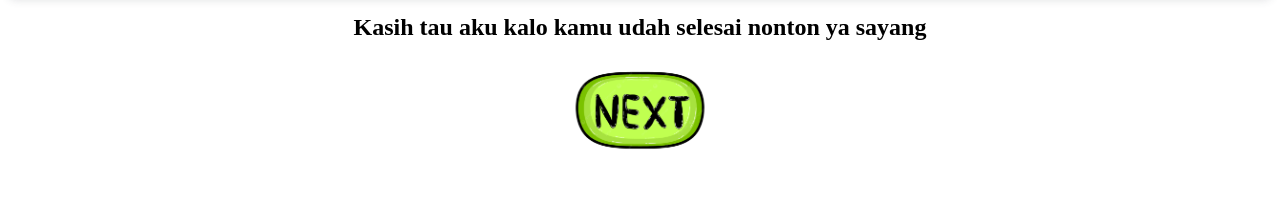
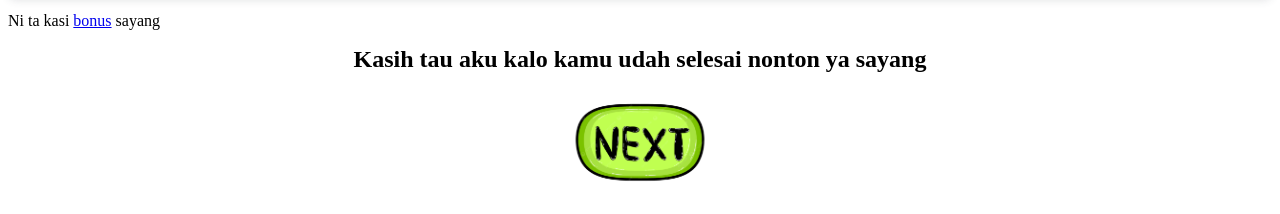
Before and after one commit to RisangK/hbdsayang, a plain HTML site: page ucapan-ultah-main/gambar.html in a window 1280 px wide. Shown: the part 2376-2590 px from the top of the page. Before the commit the page ends 2558 px from the top, so only its background shows below. Drawn offline with Linux system fonts and the light colour scheme.

Commit message:
gambar.html

```diff
--- a/ucapan-ultah-main/gambar.html
+++ b/ucapan-ultah-main/gambar.html
@@ -7,7 +7,7 @@
         <link rel="stylesheet" href="css/style.css">
     </head>
     <body>
-<div class="judul_vidio">
+	<div class="judul_vidio">
             <h1>Di Play dulu musiknya sayang</h1>
         </div>
      <div class="audio-container">
@@ -23,6 +23,7 @@
     src="https://www.canva.com/design/DAGz4Rjabew/EEYvdxF9Tc9k4IoMpiPdVw/view?embed" allowfullscreen="allowfullscreen" allow="fullscreen">
   </iframe>
 </div>
+<a> Ni ta kasi </a> <a href="https://www.canva.com/design/DAG1Ir2evh8/Ie27EbqagNIOkzbfQPNqjg/view" target="_blank" rel="noopener">bonus</a> sayang
        <div class="judul_vidio">
     <h1>Kasih tau aku kalo kamu udah selesai nonton ya sayang</h1>
 </div>
```
